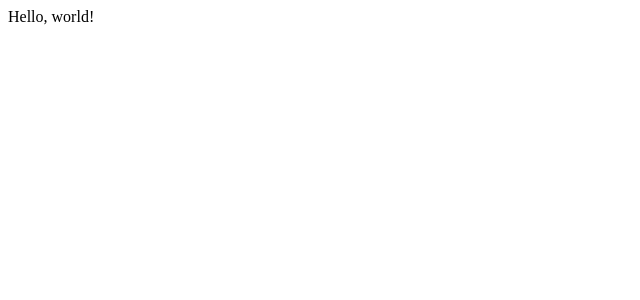
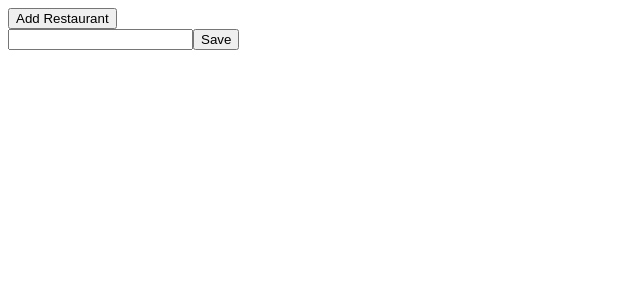
Before and after one commit to storeybox/GoEats, a React (Vite) app: page / in a window 1280 px wide. Shown: the top 300 px of the page, without its empty margins (0-640 px from the left). Built offline with nearby package versions, Linux system fonts and the light colour scheme.

Commit message:
Add a restaurant

```diff
--- a/src/App.js
+++ b/src/App.js
@@ -1,7 +1,12 @@
 import React from "react";
+import RestaurantListPage from "./RestaurantListPage";
 
 export default class App extends React.Component {
     render() {
-        return <div className="hello">Hello, world!</div>
+        return (
+            <div>
+                <RestaurantListPage />
+            </div>
+        )
     }
 }
--- /dev/null
+++ b/src/NewRestaurantForm.js
@@ -0,0 +1,24 @@
+import React, { useState } from "react";
+
+const NewRestaurantForm = ({ onSave }) => {
+// add more
+    const [inputText, setInputText] = useState("");
+
+    return (
+        <div>
+            <input
+                type="text"
+                value={inputText}
+                onChange={(e) => setInputText(e.target.value)}
+                data-test="newRestaurantName" />
+            <button
+                data-test="saveNewRestaurantButton"
+                onClick={() => onSave(inputText)}
+            >
+                Save
+                </button>
+        </div>
+    )
+}
+
+export default NewRestaurantForm;
--- /dev/null
+++ b/src/RestaurantListPage.js
@@ -0,0 +1,23 @@
+import React, { useState } from "react";
+import NewRestaurantForm from "./NewRestaurantForm";
+
+const RestaurantListPage = () => {
+    const [restaurantList, setRestaurantList] = useState([]);
+
+    const handleSave = (name) => {
+        setRestaurantList([...restaurantList, name])
+    }
+
+    return (
+        <div>
+            <button
+                data-test="addRestaurantButton">
+                Add Restaurant
+                </button>
+            <NewRestaurantForm onSave={handleSave} />
+            {restaurantList.map((restaurant, index) => <p key={index}>{restaurant}</p>)}
+        </div>
+    )
+}
+
+export default RestaurantListPage;
```
Also changed, not shown: 2 other files (tests, documents, lock files or other folders).
